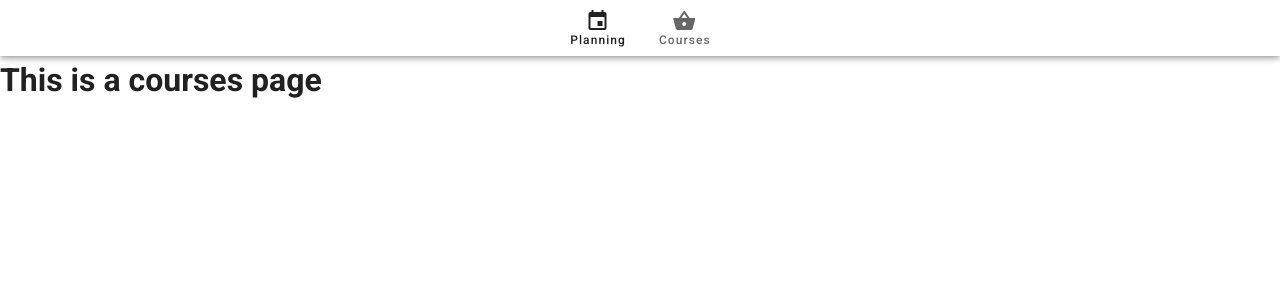
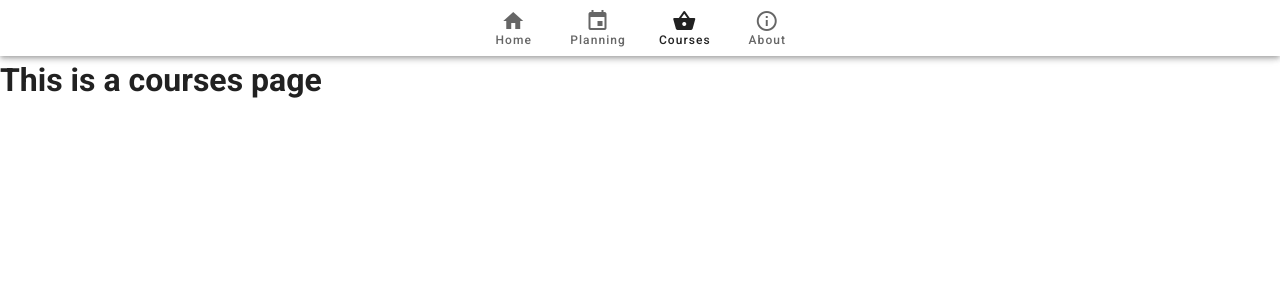
Before and after one commit to Alhuvier/vue-planning-course, a Vue app: page /courses in a window 1280 px wide. Shown: the top 300 px of the page. Built offline with nearby package versions, Linux system fonts and the light colour scheme.

Commit message:
add link to vbutton

```diff
--- a/src/components/navBar.vue
+++ b/src/components/navBar.vue
@@ -1,15 +1,23 @@
 <template>
   <v-bottom-navigation v-model="value">
-    <v-btn value="planning">
+    <v-btn value="home" to="/">
+      <span>Home</span>
+      <v-icon>mdi-home</v-icon>
+    </v-btn>
+
+    <v-btn value="planning" to="/planning">
       <span>Planning</span>
-
       <v-icon>mdi-calendar</v-icon>
     </v-btn>
 
-    <v-btn value="courses">
+    <v-btn value="courses" to="/courses">
       <span>Courses</span>
+      <v-icon>mdi-basket</v-icon>
+    </v-btn>
 
-      <v-icon>mdi-basket</v-icon>
+    <v-btn value="about" to="/about">
+      <span>About</span>
+      <v-icon>mdi-information-outline</v-icon>
     </v-btn>
   </v-bottom-navigation>
 </template>
```
